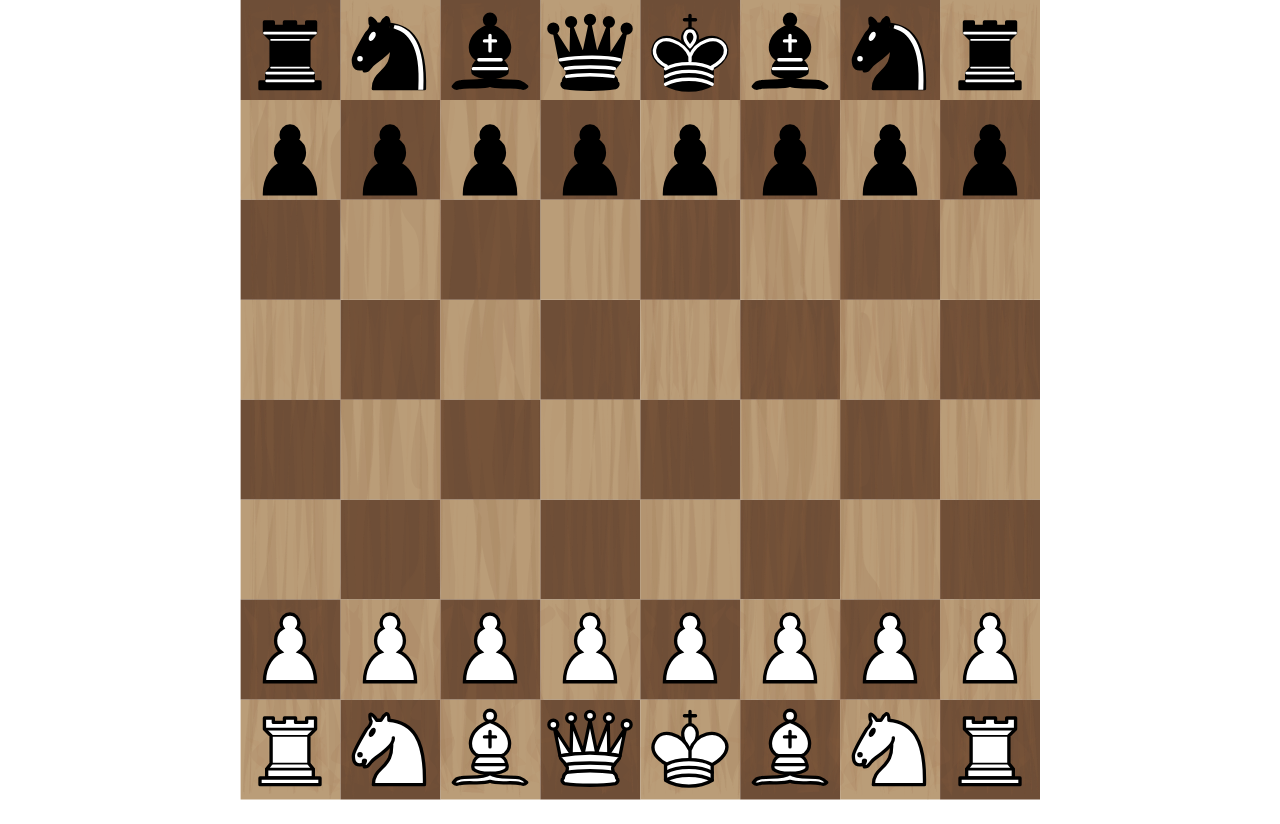
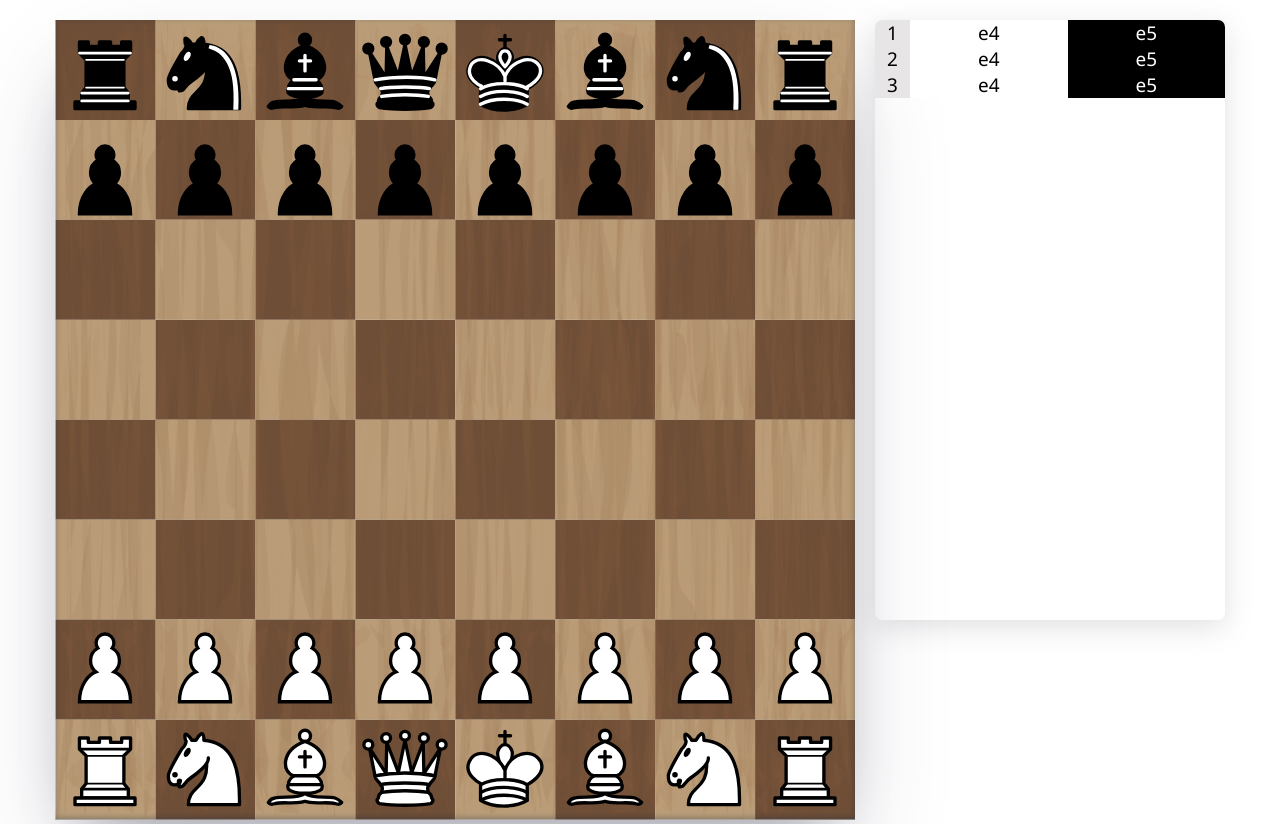
Before and after one commit to sebas-gith/chess-DOMination, a website built with Vite: page index.html in a window 1280 px wide. Built offline with nearby package versions, Linux system fonts and the light colour scheme.

Commit message:
feat: modifing styles

```diff
--- a/index.html
+++ b/index.html
@@ -12,6 +12,23 @@
       <div id="board">
 
       </div>
+      <div id="movement-anotation-container">
+        <div class="movement-anotation">
+          <span class="id">1</span>
+          <span class="white-movement">e4</span>
+          <span class="black-movement">e5</span>
+        </div>
+        <div class="movement-anotation">
+          <span class="id">2</span>
+          <span class="white-movement">e4</span>
+          <span class="black-movement">e5</span>
+        </div>
+        <div class="movement-anotation">
+          <span class="id">3</span>
+          <span class="white-movement">e4</span>
+          <span class="black-movement">e5</span>
+        </div>
+      </div>
     </div>
     <script type="module" src="/src/main.js"></script>
   </body>
--- a/src/main.js
+++ b/src/main.js
@@ -3,13 +3,15 @@ import { pieces } from "./assets/utils/pieces";
 const app = document.getElementById("app");
 const board = document.getElementById("board");
 let positionsAttackedByTheOtherColor = new Set([]);
-
+const anotations = document.getElementById("movement-anotation");
 let turn = "white";
 console.log("whites turn");
 
 board.addEventListener("dragover", (e) => {
   e.preventDefault();
 });
+
+const columns = ["a", "b", "c", "d", "e", "f", "g", "h"];
 
 const removeHighlights = () => {
   for (let i = 0; i < 64; i++) {
@@ -162,7 +164,6 @@ const movePiece = (from, to) => {
   positionsAttackedByTheOtherColor = new Set(checkEveryPositionAttacked());
   if (isTheKingIsOnCheck()) {
     console.log("esta jaque mi bro");
-
   }
 
   if (turn != color) return;
@@ -228,8 +229,12 @@ const movePiece = (from, to) => {
     console.log("white turn");
   }
   removeHighlights();
+  const col = to % 8;
+  const row = Math.floor(to / 8);
+
+  console.log(`se jugo ${columns[col]}${row}`)
+
 };
-
 const getAttributeOfAPiece = (pos) => {
   if (isAPieceInThisPosition(pos)) {
     const pieceImg = board.children[pos].firstElementChild;
--- a/src/styles/style.css
+++ b/src/styles/style.css
@@ -6,9 +6,8 @@
 #app {
   display: flex;
   justify-content: center;
-  flex-direction: column;
-  align-items: center;
   height: 100vh;
+  margin-top: 20px;
 }
 
 #board {
@@ -21,6 +20,11 @@
   aspect-ratio: 1 / 1;
   width: 800px;
   height: 800px;
+  margin-right: 20px;
+  box-shadow:
+    rgba(50, 50, 93, 0.25) 0px 50px 100px -20px,
+    rgba(0, 0, 0, 0.3) 0px 30px 60px -30px,
+    rgba(10, 37, 64, 0.35) 0px -2px 6px 0px inset;
 }
 
 .piece {
@@ -54,3 +58,44 @@ div.highlight::before {
 .parpadeo {
   opacity: 0;
 }
+
+#movement-anotation-container {
+  box-shadow: rgba(100, 100, 111, 0.2) 0px 7px 29px 0px;
+  width: 350px;
+  height: 600px;
+  text-align: center;
+  overflow: hidden;
+  border-radius: 7px;
+}
+.movement-anotation {
+  display: flex;
+  justify-content: space-around;
+  text-align: center;
+  background-color: white;
+  font-family: "Segoe UI", Tahoma, Geneva, Verdana, sans-serif;
+  position: relative;
+  font-size: 1.185em;
+}
+
+.movement-anotation .id {
+  user-select: none;
+  background-color: #e7e5e5;
+  width: 10%;
+}
+
+.movement-anotation > .white-movement,
+.black-movement {
+  width: 45%;
+  border: none;
+}
+
+.movement-anotation > .white-movement:hover,
+.black-movement:hover {
+  background-color: rgb(199, 198, 198);
+  cursor: pointer;
+}
+
+.movement-anotation > .black-movement {
+  color: white;
+  background-color: black;
+}
```
